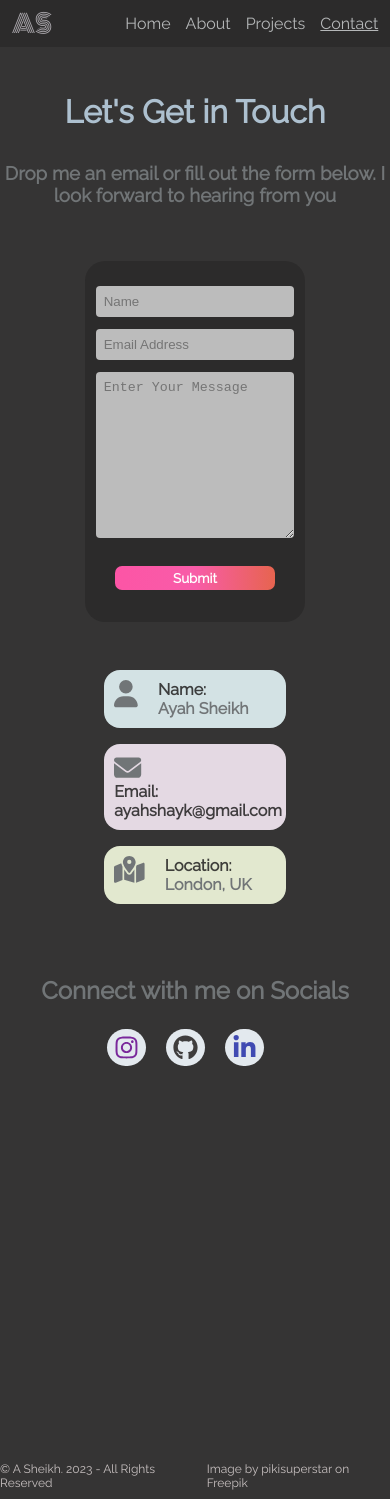
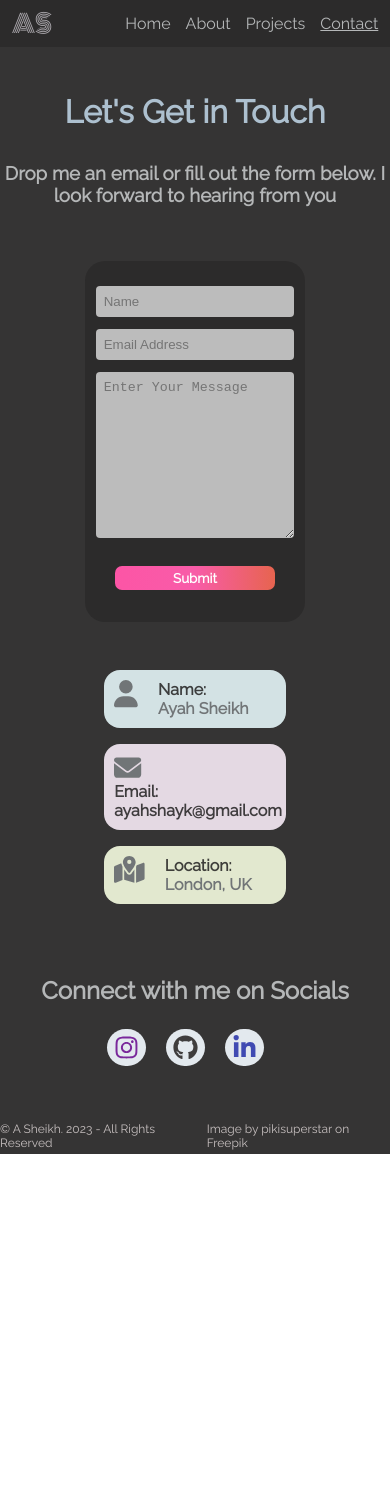
Before and after one commit to ayahxsheikh/my-portfolio, a React (Create React App) app: page /#/contact in a window 390 px wide. After the commit the page ends 1154 px from the top, so only its background shows below. Built offline with nearby package versions, Linux system fonts and the light colour scheme.

Commit message:
flex 1 to wrappers for full height

```diff
--- a/src/pages/Contact.js
+++ b/src/pages/Contact.js
@@ -3,10 +3,6 @@ import { FontAwesomeIcon } from '@fortawesome/react-fontawesome'
 import '../styles/contact.css'
 
 const styles = {
-    h3: {
-        textAlign: 'center',
-        color: '#717577'
-    },
     p: {
         color: '#222121da',
         textDecoration: 'none'
@@ -73,7 +69,7 @@ function Contact(){
         <>
         <main className="contactBg main-wrapper">
             <h1 className="contact-title">Let's Get in Touch</h1>
-            <h3 style={styles.h3}>Drop me an email or fill out the form below. I look forward to hearing from you</h3>
+            <h3 className="sub-heading">Drop me an email or fill out the form below. I look forward to hearing from you</h3>
 
             <section className="contact-grid">
                 <div className="form-bg" id="contact">
@@ -126,7 +122,7 @@ function Contact(){
                 </aside>
             </section>
             <div className="connect-div">
-                    <h2 style={styles.h3}>Connect with me on Socials</h2>
+                    <h2 className="sub-heading">Connect with me on Socials</h2>
                     <section className="icon-div">
                         <a href="https://instagram.com/">
                             <FontAwesomeIcon  icon="fa-brands fa-instagram" className="icon c-ig" />
--- a/src/styles/about.css
+++ b/src/styles/about.css
@@ -1,15 +1,9 @@
 .aboutBg {
-    /* background-image: url("/public/assets/bgImg.png");
-    background-repeat: no-repeat;
-    background-attachment: fixed;
-    background-position: center;
-    background-size: cover;
-    height: 120vh;
-    max-width: 100vw; */
     background-color: var(--blackBg);
 }
 
 .aboutWrapper{
+    flex: 1;
     padding: 5%;
 }
 
@@ -100,9 +94,9 @@
 
 @media only screen and (max-width: 830px){
 
-    .aboutBg{
+    /* .aboutBg{
         min-height: 174vh;
-    }
+    } */
 
     .about-section{
         grid-template-columns: 1fr;
--- a/src/styles/contact.css
+++ b/src/styles/contact.css
@@ -1,19 +1,10 @@
 .contactBg {
-    /* background-image: url("/public/assets/bgImg.png");
-    background-repeat: no-repeat;
-    background-attachment: fixed;
-    background-position: center;
-    background-size: cover; */
-    height: 130vh;
-    max-width: 100vw;
     background-color: var(--blackBg);
     }
 
     .main-wrapper {
-      position: relative;
       padding-top: 6rem;
       padding-bottom: 3rem;
-      /* min-height: calc(100vh - 5rem); */
     }
 
     .contact-title {
@@ -21,6 +12,11 @@
       margin-top: -50px;
       margin-bottom: 2rem;
       color: var(--text);
+    }
+
+    .sub-heading{
+      color: var(--text1);
+      text-align: center;
     }
 
     .contact-grid {
@@ -160,11 +156,6 @@
 
    @media only screen and (max-width: 830px){
 
-    .contactBg{
-      min-height: 150vh;
-      min-width: 80vw;
-      }
-
     .contact-grid {
       grid-template-columns: 1fr;
       /* margin: 0rem; */
--- a/src/styles/index.css
+++ b/src/styles/index.css
@@ -27,15 +27,23 @@
 
 /* CUSTOM STYLES */
  html, body {
-  height: 100%;
+    height: 100%;
     scroll-behavior: smooth;
   }
 
   body {
     font-family: 'Raleway';
+
+  }
+
+  #root{
+    height: 100%;
+  }
+
+  .appContainer {
+    height: 100%;
     display: flex;
     flex-direction: column;
-
   }
 
   header {
@@ -72,19 +80,16 @@
     text-decoration: underline;
   }
 
-  .appContainer {
-    flex: 1;
-  }
-
   /* Home-page Styles */
 
   .mainBg{
     background-color: var(--blackBg);
-    }
+  }
 
   .mainWrapper{
     padding: 3%;
     padding-top: 8%;
+    flex: 1;
     /* margin: 0rem auto; */
   }
 
@@ -184,7 +189,7 @@
     justify-content:space-evenly;
     color: var(--text1);
     background-color: var(--blackBg);
-    padding: 1.3% 0%;
+    padding: 2% 0% .5;
   }
 
   .freepik{
--- a/src/styles/project.css
+++ b/src/styles/project.css
@@ -2,6 +2,7 @@
 
 .projectContainer {
   text-align: center;
+  flex: 1;
 }
 
 .projectBg{
```
